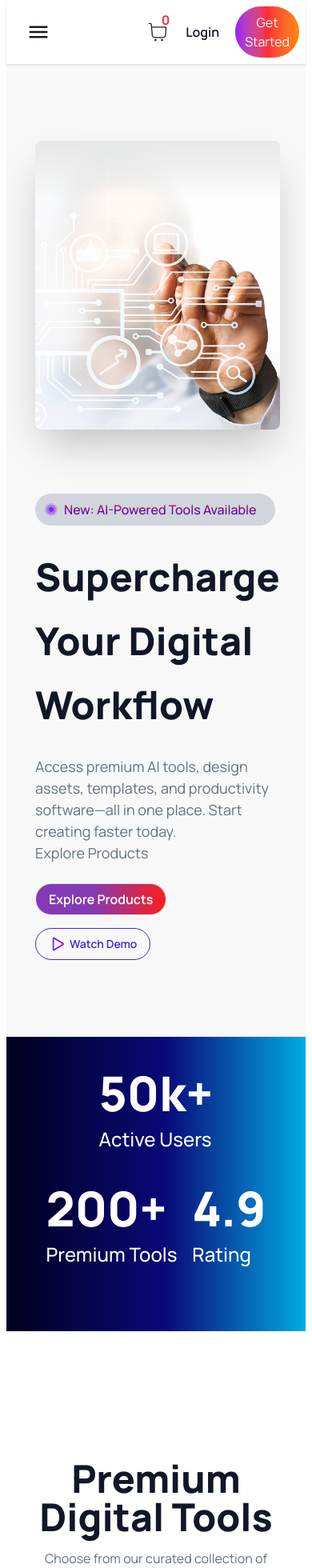
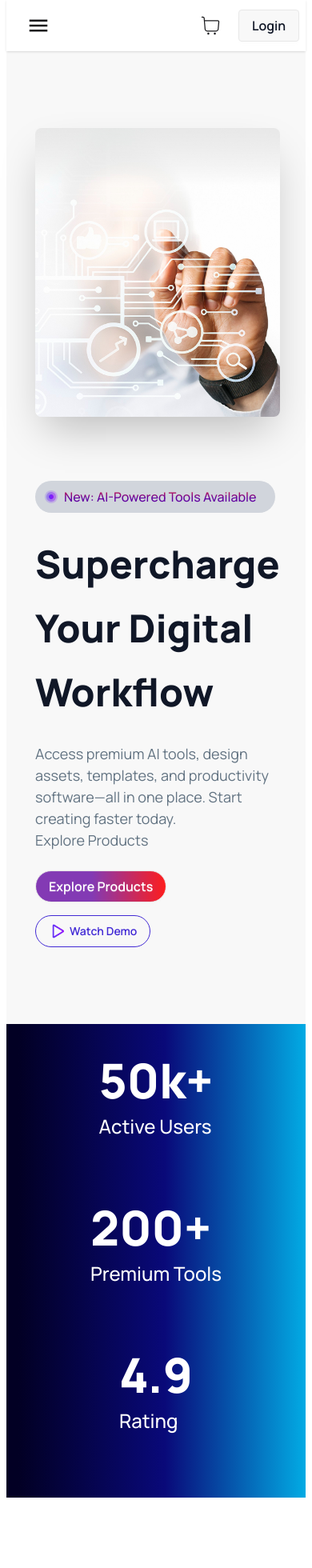
Before and after one commit to mdromjanali224512-collab/B-13_A-6_DigiTools, a React (Vite) app: page / in a window 390 px wide. Shown: the top 1960 px of the page at 80% size. Built offline with nearby package versions, Linux system fonts and the light colour scheme.

Commit message:
show and hide cart length

```diff
--- a/src/components/baner/CountTools.jsx
+++ b/src/components/baner/CountTools.jsx
@@ -7,7 +7,7 @@ import CountUp from 'react-countup';
 const CountTools = () => {
     return (
       <div className='bg-[linear-gradient(90deg,rgba(2,0,36,1)_4%,rgba(9,9,121,1)_53%,rgba(2,171,228,1)_100%,rgba(84,167,184,1)_100%)]'>
-          <div className='max-w-[1200px] mx-auto p-10 flex items-center flex-wrap justify-around'>
+          <div className='max-w-[1200px] mx-auto p-10 flex items-center gap-10 flex-wrap justify-around'>
        <div className=' md:border-r-4 border-gray-300 pb-10 md:pr-20'>
         <h1 className='text-6xl text-[#ffffff] font-extrabold'>50k+</h1>
         <p className='font-medium text-2xl mt-3 text-[#ffffff]'>Active Users</p>
--- a/src/components/navbar/NavBar.jsx
+++ b/src/components/navbar/NavBar.jsx
@@ -3,7 +3,7 @@ import { CiShoppingCart } from 'react-icons/ci';
 import { MdMenu } from 'react-icons/md';
 
 const NavBar = ({cartsData}) => {
-   const link= <div className='md:flex text-[16px] text-[#101727] font-semibold'>
+   const link= <div className='lg:flex text-[16px] text-[#101727] font-semibold'>
    <li><a href="">Products</a></li>
    <li><a href="">Features</a></li>
    <li><a href="">Pricing</a></li>
@@ -21,6 +21,7 @@ const NavBar = ({cartsData}) => {
         tabIndex="-1"
         className="menu menu-sm dropdown-content bg-base-100 rounded-box z-1 mt-3 w-52 p-2 shadow">
               {link}
+               <button className='bg-gradient-to-r from-purple-600 via-red-500 to-orange-400 text-[16px] rounded-full px-3 py-2 text-white'>Get Started</button>
       </ul>
     </div>
     <h1 className='bg-[linear-gradient(90deg,rgba(131,58,180,1)_25%,rgba(253,29,29,1)_51%,rgba(255,157,20,1)_88%)] bg-clip-text text-transparent text-4xl font-bold hidden md:block'>DigiTools</h1>
@@ -33,11 +34,14 @@ const NavBar = ({cartsData}) => {
   <div className="navbar-end  gap-5">
     <div className='relative'>
       <CiShoppingCart size={30} className='relative'/>
-      <span className='text-red-500 font-bold absolute right-0 -top-3'>{cartsData.length}</span>
+      {
+        cartsData.length>=1 &&<span className='text-red-500 font-bold absolute right-0 -top-3'>{cartsData.length}</span>
+      }
+
     </div>
 
-    <a className="text-[16px] font-semibold text-[#101727]">Login</a>
-    <button className='bg-gradient-to-r from-purple-600 via-red-500 to-orange-400 text-[16px] rounded-full px-3 py-2 text-white'>Get Started</button>
+    <a className="text-[16px] btn font-semibold text-[#101727]">Login</a>
+    <button className='bg-gradient-to-r from-purple-600 hidden lg:block via-red-500 to-orange-400 text-[16px] rounded-full px-3 py-2 text-white'>Get Started</button>
   </div>
 </div>
     );
--- a/src/components/premiumTools/DigitalToolas.jsx
+++ b/src/components/premiumTools/DigitalToolas.jsx
@@ -15,7 +15,7 @@ const DigitalToolas = ({cartData,cartsData,setCartsData}) => {
 
 
     return (
-        <div className='mt-40 max-w-[1200px] mx-auto px-5'>
+        <div className='mt-40 max-w-[1200px] mx-auto md:px-5'>
             <div className='text-center'>
                 <h1 className='text-[#101727] font-extrabold text-5xl'>Premium Digital Tools</h1>
                 <p className='text-[16px] text-[#627382] my-4 '>Choose from our curated collection of premium digital products designedto boost your productivity and creativity.</p>
```
